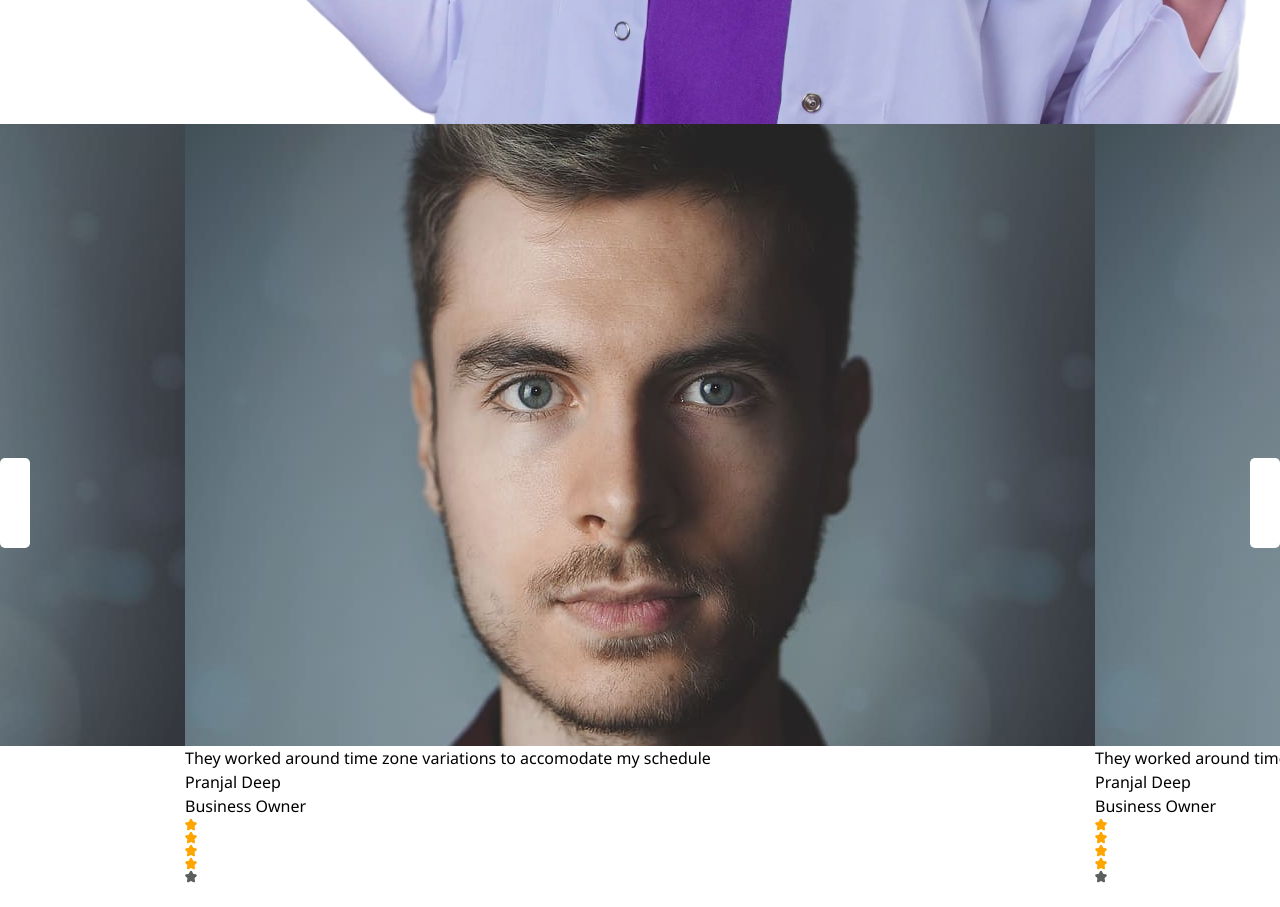
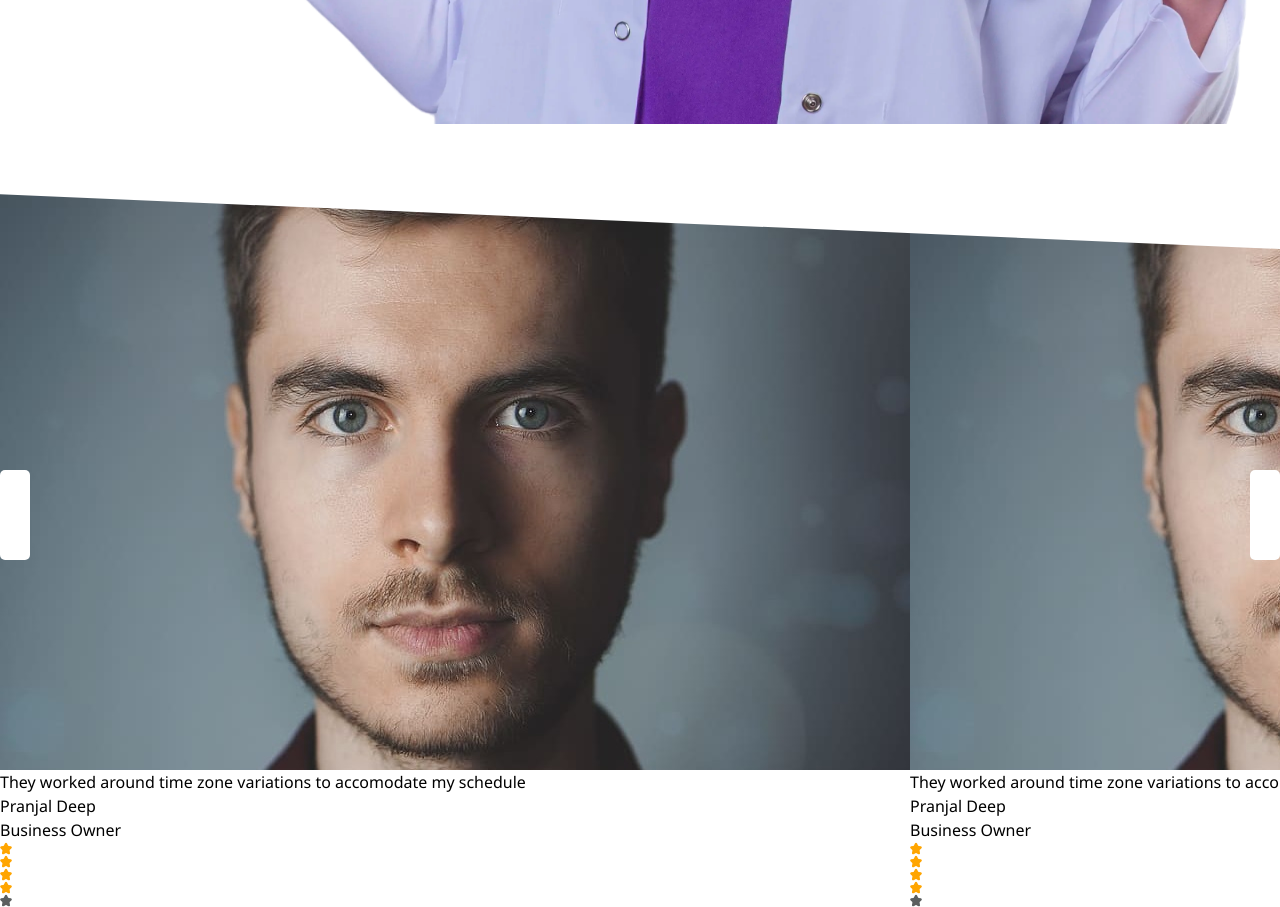
Before and after one commit to itseskimo/Slot-Scheduling, a React (Vite) app: page / in a window 1280 px wide. Shown: the part 1680-2587 px from the top of the page. Before the commit the page ends 2563 px from the top, so only its background shows below. Built offline with nearby package versions, Linux system fonts and the light colour scheme.

Commit message:
update: Designing Testimonial

```diff
--- a/src/App.css
+++ b/src/App.css
@@ -14,6 +14,10 @@ input[type=number]::-webkit-outer-spin-button {
 
 .form-bg {
   background: linear-gradient(to top, transparent, transparent, #6E56F840, #6E56F840);
+}
+
+.testimonial-bg{
+  clip-path: polygon(0 9%, 100% 16%, 100% 100%, 0% 100%);
 }
 
 
--- a/src/components/Testimonials/Testimonials.tsx
+++ b/src/components/Testimonials/Testimonials.tsx
@@ -34,11 +34,19 @@ const Testimonials = () => {
   }, [emblaApi, onSelect])
 
   return (
-    <div className="embla bg-[#060f17]">
-      <div className="embla__viewport" ref={emblaRef}>
+    <div className='bg-[#060f17]'>
+
+      <div className="embla bg-gray-900 testimonial-bg ">
+        <div className="embla__viewport my-[120px]" ref={emblaRef}>
+
+          <div className=' flex-col gap-4 flex items-center justify-center py-10'>
+            <h6 className='text-white  text-6xl font-semibold'>Testimonials</h6>
+            <p className='h-1 w-20 bg-[#00acc1]'></p>
+          </div>
+
           <div className="embla__container">
-          {[0, 1, 2, 3, 4, 5, 6, 7, 8, 9,1,1,1,1,1,1,11,11,1,1,1,1].map(() => (
-            <div className="cursor-pointer p-[16px] text-white mr-[25px]  py-[100px] shadow flex flex-col justify-between embla__slide  w-[260px]">
+            {[0, 1, 2, 3, 4, 5, 6, 7, 8, 9, 1, 1, 1, 1, 1, 1, 11, 11, 1, 1, 1, 1].map(() => (
+              <div className="cursor-pointer p-[16px] text-white mr-[25px]   shadow flex flex-col justify-between embla__slide  w-[260px] bg-slate-100">
 
                 <img src='./img/MODEL.jpg' className='h-[160px]' />
 
@@ -80,6 +88,7 @@ const Testimonials = () => {
 
 
       </div>
+    </div>
   )
 }
 
```
Lines whose indentation alone changed are shown as unchanged.
